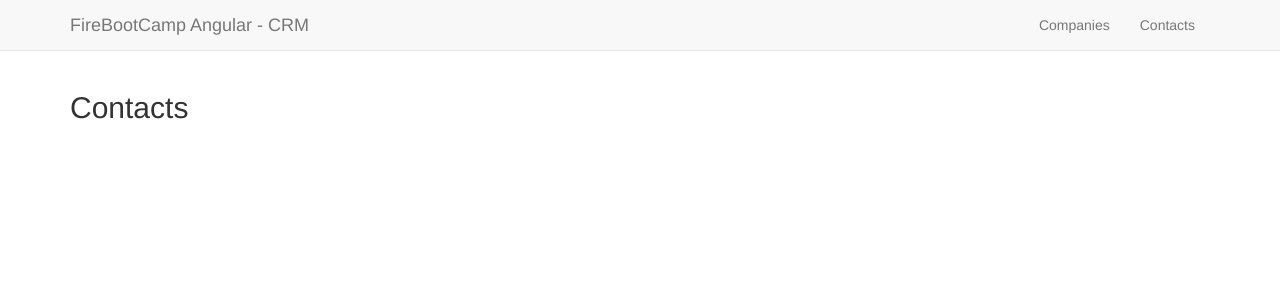
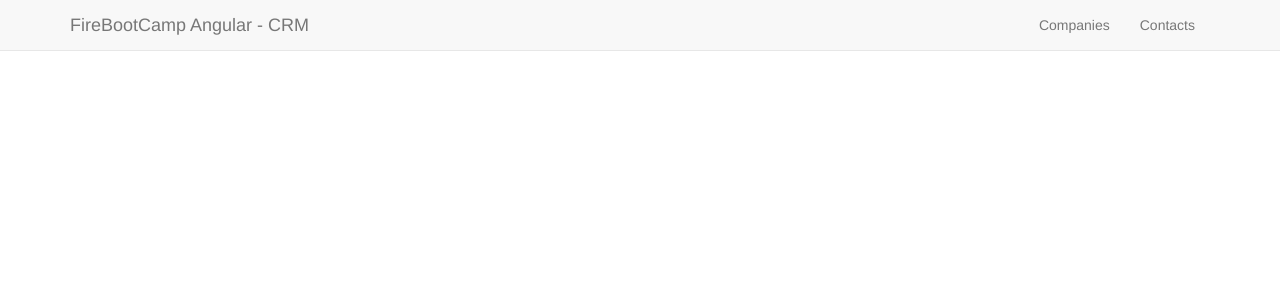
Before and after one commit to mossgreen/firebootcamp-crm, an Angular app: page /contacts in a window 1280 px wide. Before the commit this address led to /contacts/list. Shown: the top 300 px of the page. Built offline with nearby package versions, Linux system fonts and the light colour scheme.

Commit message:
#bug1 routingError (#1)
* Make all routes to singlur

* To singular

* Bug fixed with routing in company

```diff
--- a/src/app/app.component.html
+++ b/src/app/app.component.html
@@ -4,8 +4,8 @@
       <a class="navbar-brand" href="/">FireBootCamp Angular - CRM</a>
     </div>
     <ul class="nav navbar-nav pull-right">
-      <li><a [routerLink]="['companies']">Companies</a></li>
-      <li><a [routerLink]="['contacts']">Contacts</a></li>
+      <li><a [routerLink]="['company']">Companies</a></li>
+      <li><a [routerLink]="['contact']">Contacts</a></li>
     </ul>
   </div>
 </nav>
--- a/src/app/company/company-list/company-list.component.ts
+++ b/src/app/company/company-list/company-list.component.ts
@@ -4,7 +4,6 @@ import { CompanyService } from './../company.service';
 import 'rxjs/add/operator/map';
 import 'rxjs/add/operator/do';
 
-//import {CompanyListTableComponent} from './company-list-table.component';
 
 @Component({
     template: `
--- a/src/app/contact/contact.routes.ts
+++ b/src/app/contact/contact.routes.ts
@@ -3,7 +3,7 @@ import { RouterModule } from '@angular/router';
 import { ContactListComponent } from './contact-list/contact-list.component';
 
 export const routing: ModuleWithProviders = RouterModule.forChild([
-  { path: 'contacts', redirectTo: 'contacts/list', pathMatch: 'full' },
-  { path: 'contacts/list', component: ContactListComponent },
+  { path: 'contact', redirectTo: 'contact/list', pathMatch: 'full' },
+  { path: 'contact/list', component: ContactListComponent },
 
 ]);
```
Also changed, not shown: src/app/company/company.routes.ts (+4 -4 lines).
